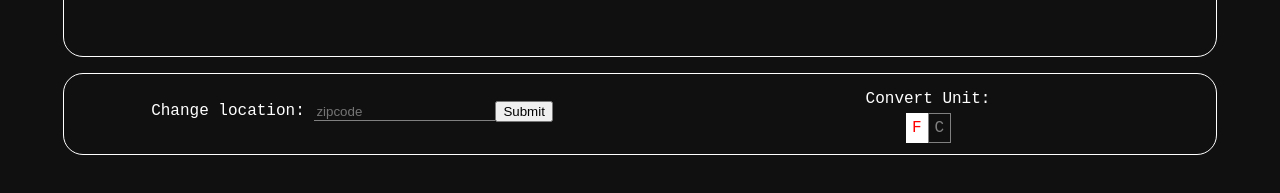
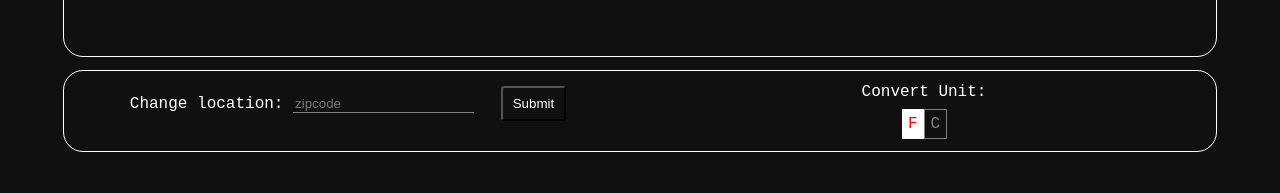
Before and after one commit to cilavery/weather-app, a React (Create React App) app: page / in a window 1280 px wide. Shown: the part 601-794 px from the top of the page. Built offline with nearby package versions, Linux system fonts and the light colour scheme; no server answers.

Commit message:
start with create-react-app

```diff
--- a/src/Stylesheets/App.css
+++ b/src/Stylesheets/App.css
@@ -45,7 +45,7 @@ body {
   border-radius: 20px;
   height: 155px;
   width: 90vw;
-  max-width: 1200px;
+  max-width: 1600px;
   margin: auto;
 }
 
@@ -88,9 +88,9 @@ body {
   border-radius: 20px;
   height: 80px;
   width: 90vw;
-  max-width: 1200px;
+  max-width: 1600px;
   margin: auto;
-  margin-top: 1em;
+  margin-top: .8em;
 }
 
 .info-section {
@@ -100,8 +100,8 @@ body {
 /*zipcode form box */
 .change-location {
   flex: 1;
-  padding: 1em;
   text-align: center;
+  padding-top: .5em;
 }
 
 .input-box {
@@ -112,10 +112,18 @@ body {
   padding-top: 1em;
 }
 
+button {
+  margin-top: .5em;
+  border-radius: 3px;
+  background: transparent;
+  color: white;
+  padding: 8px 10px 8px 10px;
+  margin-left: 2em;
+}
 
 /* unit conversion toggle */
 .convert-unit {
-  padding: 1em;
+  padding: .5em;
   flex:1;
   align-content: center;
   text-align: center;
@@ -124,7 +132,7 @@ body {
 .unit-conversion {
   display: flex;
   width: 45px;
-  padding-top: .3em;
+  padding-top: .5em;
   margin: auto;
 }
 
```
